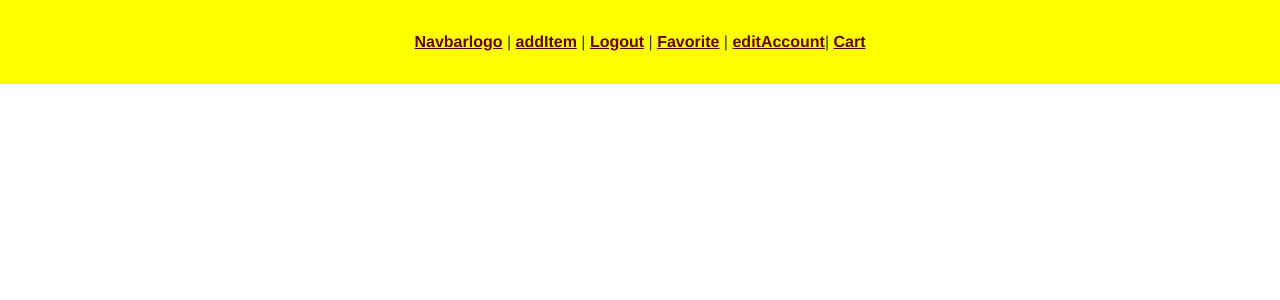
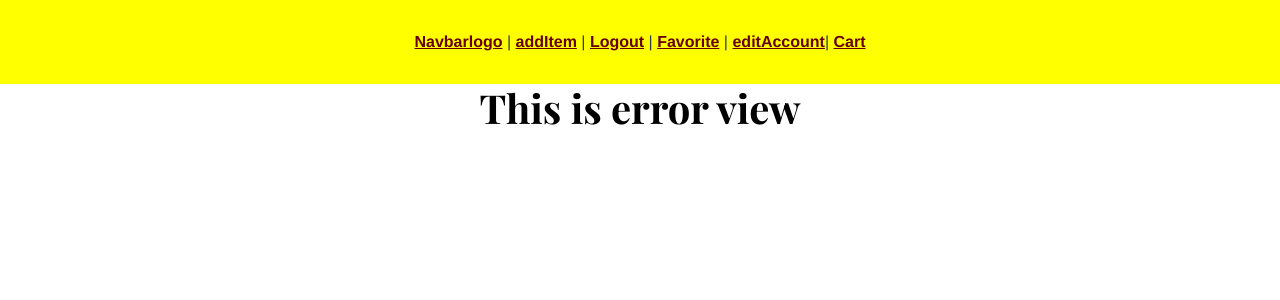
Before and after one commit to KrlJrvts/innerbeautyfront, a Vue app: page /error in a window 1280 px wide. Shown: the top 300 px of the page. Built offline with nearby package versions, Linux system fonts and the light colour scheme; a web font is replaced by a local one.

Commit message:
ANTI correction of style section (made some class names)

```diff
--- a/src/views/ErrorView.vue
+++ b/src/views/ErrorView.vue
@@ -1,5 +1,5 @@
 <template>
-
+<h1>This is error view</h1>
 </template>
 
 <script>
@@ -9,5 +9,7 @@ export default {
 </script>
 
 <style scoped>
-
+h1 {
+    color: black
+}
 </style>
```
